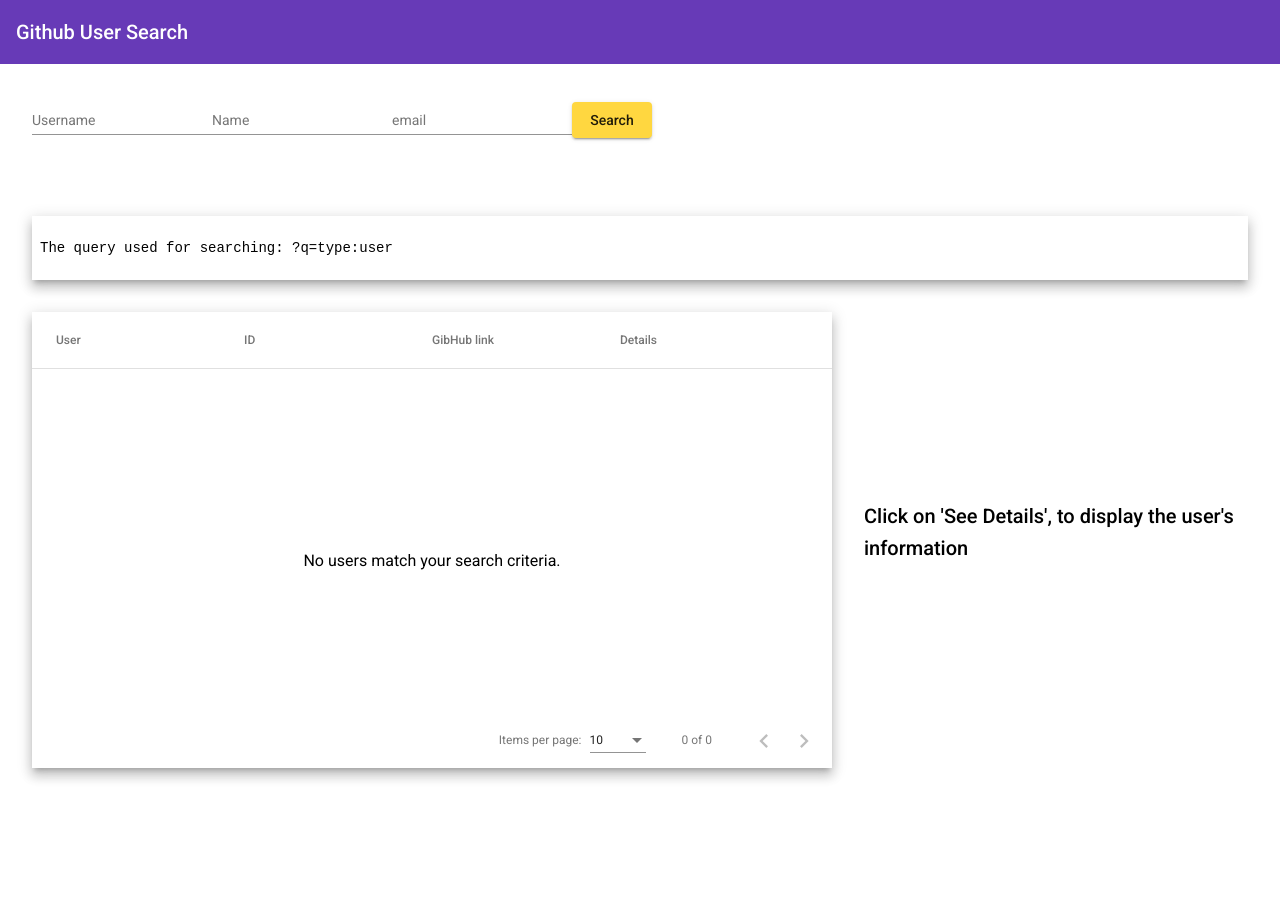
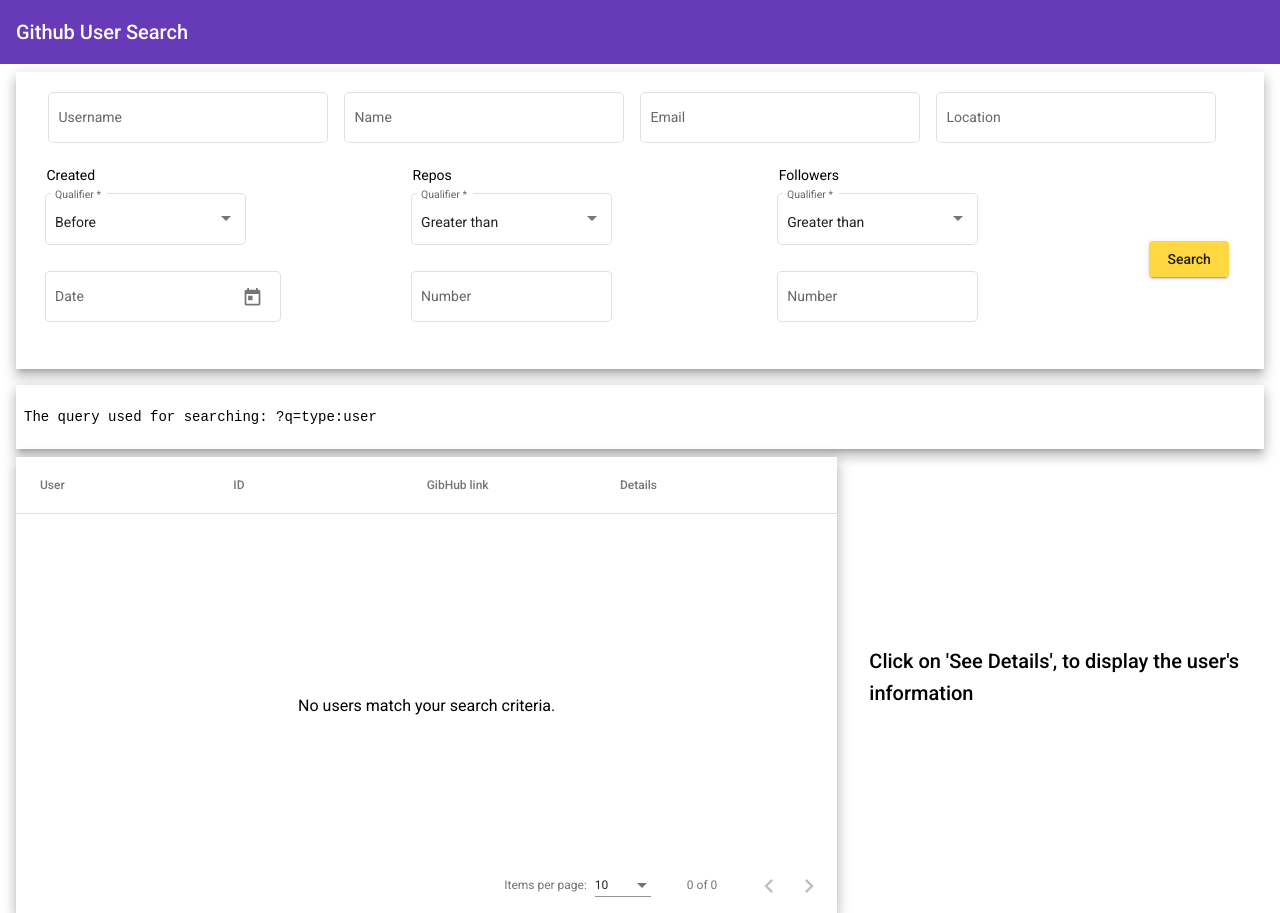
Before and after one commit to TapaiBalazs/github-search-api, an Angular app: page /search in a window 1280 px wide. Before the commit the page ends 800 px from the top, so only its background shows below. Built offline with nearby package versions, Linux system fonts and the light colour scheme.

Commit message:
Set up query builder and search form

```diff
--- a/apps/github-search/src/app/search/components/search-filter-form/search-filter-form.component.css
+++ b/apps/github-search/src/app/search/components/search-filter-form/search-filter-form.component.css
@@ -1,3 +1,41 @@
+.search-form {
+  display: flex;
+  flex-flow: row wrap;
+  padding: 1rem;
+}
+
+.second-row,
+.first-row {
+  display: flex;
+  flex: 1 1 auto;
+  justify-content: space-between;
+}
+
+.first-row {
+  padding: 0 1rem;
+}
+
+.first-row mat-form-field {
+  flex: 1 1 25%;
+  margin-right: 1rem;
+}
+
+.fieldset {
+  border: none;
+  flex: 2 2 30%;
+}
+
+.fieldset-input {
+  margin-right: 0.3rem;
+}
+
+.button-container {
+  display: flex;
+  flex: 1 1 10%;
+  justify-content: center;
+  align-items: center;
+}
+
 .search-button {
   width: 5rem;
 }
--- a/apps/github-search/src/app/search/components/search-filter-form/search-filter-form.component.html
+++ b/apps/github-search/src/app/search/components/search-filter-form/search-filter-form.component.html
@@ -1,19 +1,79 @@
-<form [formGroup]="form">
-  <mat-form-field>
+<form class="search-form mat-elevation-z8" [formGroup]="form">
+  <div class="first-row">
+    <mat-form-field appearance="outline">
       <mat-label>Username</mat-label>
       <input matInput type="text" formControlName="login" />
     </mat-form-field>
 
-  <mat-form-field>
+    <mat-form-field appearance="outline">
       <mat-label>Name</mat-label>
       <input matInput type="text" formControlName="name" />
     </mat-form-field>
 
-  <mat-form-field>
-    <mat-label>email</mat-label>
+    <mat-form-field appearance="outline">
+      <mat-label>Email</mat-label>
       <input matInput type="email" formControlName="email" />
     </mat-form-field>
 
+    <mat-form-field appearance="outline">
+      <mat-label>Location</mat-label>
+      <input matInput type="text" formControlName="location" />
+    </mat-form-field>
+  </div>
+  <div class="second-row">
+    <fieldset class="fieldset">
+      <legend>Created</legend>
+      <mat-form-field class="fieldset-input" appearance="outline">
+        <mat-label>Qualifier</mat-label>
+        <mat-select formControlName="createdQualifier">
+          <mat-option value="GT">After</mat-option>
+          <mat-option value="LT">Before</mat-option>
+        </mat-select>
+      </mat-form-field>
+
+      <mat-form-field class="fieldset-input" appearance="outline">
+        <mat-label>Date</mat-label>
+        <input matInput formControlName="created" [matDatepicker]="picker" />
+        <mat-datepicker-toggle matSuffix [for]="picker"></mat-datepicker-toggle>
+        <mat-datepicker #picker></mat-datepicker>
+      </mat-form-field>
+    </fieldset>
+
+    <fieldset class="fieldset">
+      <legend>Repos</legend>
+      <mat-form-field class="fieldset-input" appearance="outline">
+        <mat-label>Qualifier</mat-label>
+        <mat-select formControlName="repoQualifier">
+          <mat-option value="GT">Greater than</mat-option>
+          <mat-option value="LT">Less than</mat-option>
+        </mat-select>
+      </mat-form-field>
+
+      <mat-form-field class="fieldset-input" appearance="outline">
+        <mat-label>Number</mat-label>
+        <input matInput type="number" formControlName="repos" />
+      </mat-form-field>
+    </fieldset>
+
+    <fieldset class="fieldset">
+      <legend>Followers</legend>
+      <mat-form-field class="fieldset-input" appearance="outline">
+        <mat-label>Qualifier</mat-label>
+        <mat-select formControlName="followerQualifier">
+          <mat-option value="GTOE">Greater than or equals</mat-option>
+          <mat-option value="GT">Greater than</mat-option>
+          <mat-option value="LTOE">Less than or equals</mat-option>
+          <mat-option value="LT">Less than</mat-option>
+        </mat-select>
+      </mat-form-field>
+
+      <mat-form-field class="fieldset-input" appearance="outline">
+        <mat-label>Number</mat-label>
+        <input matInput type="number" formControlName="followers" />
+      </mat-form-field>
+    </fieldset>
+
+    <div class="button-container">
       <button
         mat-raised-button
         class="search-button"
@@ -23,4 +83,6 @@
         <ng-container *ngIf="!isSearchInProgress; else stop">Search</ng-container>
         <ng-template #stop>Stop</ng-template>
       </button>
+    </div>
+  </div>
 </form>
--- a/apps/github-search/src/app/search/components/search-filter-form/search-filter-form.component.ts
+++ b/apps/github-search/src/app/search/components/search-filter-form/search-filter-form.component.ts
@@ -1,5 +1,5 @@
 import { Component, EventEmitter, Input, OnDestroy, OnInit, Output } from '@angular/core';
-import { FormBuilder } from '@angular/forms';
+import { FormBuilder, Validators } from '@angular/forms';
 import { Subscription } from 'rxjs';
 import { startWith } from 'rxjs/operators';
 import { RawSearchForm } from '../../interfaces/search-form.interfaces';
@@ -23,6 +23,13 @@
     login: [''],
     name: [''],
     email: [''],
+    location: [''],
+    repos: [null],
+    repoQualifier: ['GT', Validators.required],
+    followers: [null],
+    followerQualifier: ['GT', Validators.required],
+    created: [null],
+    createdQualifier: ['LT', Validators.required],
   });
 
   constructor(private formBuilder: FormBuilder, private userSearchService: UserSearchService) {}
--- a/apps/github-search/src/app/search/components/search-page/search-page.component.css
+++ b/apps/github-search/src/app/search/components/search-page/search-page.component.css
@@ -8,25 +8,24 @@
     'messages messages'
     'list details';
   box-sizing: border-box;
-  padding: 1rem;
 }
 
 .search-filter {
-  padding: 1rem;
+  padding: 0.5rem 1rem;
   grid-area: form;
 }
 
 .results-table {
-  padding: 1rem;
+  padding: 0 1rem;
   grid-area: list;
 }
 
 .user-details {
   grid-area: details;
-  padding: 1rem;
+  padding: 0 1rem;
 }
 
 .messages {
   grid-area: messages;
-  padding: 1rem;
+  padding: 0.5rem 1rem;
 }
--- a/apps/github-search/src/app/search/components/user-detail/user-details.component.css
+++ b/apps/github-search/src/app/search/components/user-detail/user-details.component.css
@@ -20,3 +20,7 @@
   align-items: center;
   justify-content: center;
 }
+
+.view-on-github-link {
+  align-self: flex-end;
+}
--- a/apps/github-search/src/app/search/components/user-detail/user-details.component.html
+++ b/apps/github-search/src/app/search/components/user-detail/user-details.component.html
@@ -2,7 +2,7 @@
   <mat-card class="mat-elevation-z8">
     <mat-card-header>
       <mat-card-title>{{ user.name }}</mat-card-title>
-      <mat-card-subtitle>{{ user.login }}</mat-card-subtitle>
+      <mat-card-subtitle>{{ user.login }} joined {{ user.created_at | date }}</mat-card-subtitle>
       <mat-card-subtitle>Location: {{ user.location }}</mat-card-subtitle>
       <mat-card-subtitle>Company: {{ user.company }}</mat-card-subtitle>
     </mat-card-header>
@@ -14,22 +14,10 @@
           <p>
             Blog: <a [href]="user.blog" target="_blank">{{ user.blog }}</a>
           </p>
-          <p>
-            Following:
-            <a [href]="user.following_url" target="_blank">{{ user.following }}</a>
-          </p>
-          <p>
-            Followers:
-            <a [href]="user.followers_url" target="_blank">{{ user.followers }}</a>
-          </p>
-          <p>
-            Public gists:
-            <a [href]="user.gists_url" target="_blank">{{ user.public_gists }}</a>
-          </p>
-          <p>
-            Public repositories:
-            <a [href]="user.repos_url" target="_blank">{{ user.public_repos }}</a>
-          </p>
+          <p>Following: {{ user.following }}</p>
+          <p>Followers: {{ user.followers }}</p>
+          <p>Public gists: {{ user.public_gists }}</p>
+          <p>Public repositories: {{ user.public_repos }}</p>
         </div>
         <img class="user-avatar" [src]="user.avatar_url" [alt]="user.name + '\'s avatar'" />
       </div>
--- a/apps/github-search/src/app/search/interfaces/user-search.interfaces.ts
+++ b/apps/github-search/src/app/search/interfaces/user-search.interfaces.ts
@@ -37,4 +37,5 @@
   public_repos: number;
   company: string;
   location: string;
+  created_at: string;
 }
--- a/apps/github-search/src/app/search/utils/query-builder.util.ts
+++ b/apps/github-search/src/app/search/utils/query-builder.util.ts
@@ -5,23 +5,75 @@
 export function buildQuery(): (s$: Observable<RawSearchForm>) => Observable<string> {
   return (s$) =>
     s$.pipe(
-      map((queryBase: RawSearchForm) => {
-        let query = '';
-        if (!queryBase) {
-          return query;
-        }
-        query += '?q=type:user';
-        if (queryBase.login) {
-          query += `+${queryBase.login} in:login`;
-        }
-        if (queryBase.email) {
-          query += `+${queryBase.email} in:email`;
-        }
-        if (queryBase.name) {
-          query += `+${queryBase.name} in:name`;
-        }
-
-        return query;
-      })
+      map((queryBase: RawSearchForm) =>
+        new QueryBuilderUtil(queryBase)
+          .withSimpleProperties(['login', 'email', 'name'])
+          .withRepos()
+          .withLocation()
+          .withFollowers()
+          .withCreatedDate()
+          .getQuery()
+      )
     );
 }
+
+const QUALIFIERS = new Map().set('GT', '>').set('GTOE', '>=').set('LT', '<').set('LTOE', '<=');
+
+class QueryBuilderUtil {
+  private query = '?q=type:user';
+
+  constructor(private queryBase: RawSearchForm) {}
+
+  getQuery(): string {
+    return this.query;
+  }
+
+  withSimpleProperties(properties: string[]): QueryBuilderUtil {
+    if (!this.queryBase) {
+      return this;
+    } else {
+      return properties.reduce((builder: QueryBuilderUtil, current: string) => {
+        return builder.withSimpleQuery(current);
+      }, this);
+    }
+  }
+
+  withRepos(): QueryBuilderUtil {
+    if (this.queryBase?.repos) {
+      const qualifier = QUALIFIERS.get(this.queryBase.repoQualifier);
+      this.query += `+repos:${qualifier}${this.queryBase.repos}`;
+    }
+    return this;
+  }
+
+  withFollowers(): QueryBuilderUtil {
+    if (this.queryBase?.followers) {
+      const qualifier = QUALIFIERS.get(this.queryBase.followerQualifier);
+      this.query += `+followers:${qualifier}${this.queryBase.followers}`;
+    }
+    return this;
+  }
+
+  withLocation(): QueryBuilderUtil {
+    if (this.queryBase?.location) {
+      this.query += `+location:${this.queryBase.location}`;
+    }
+    return this;
+  }
+
+  withCreatedDate(): QueryBuilderUtil {
+    if (this.queryBase?.created) {
+      const qualifier = QUALIFIERS.get(this.queryBase.createdQualifier);
+      const date = this.queryBase.created.toISOString().substr(0, 10);
+      this.query += `+created:${qualifier}${date}`;
+    }
+    return this;
+  }
+
+  private withSimpleQuery(propertyName: string): QueryBuilderUtil {
+    if (this.queryBase[propertyName]) {
+      this.query += `+${this.queryBase[propertyName]} in:${propertyName}`;
+    }
+    return this;
+  }
+}
--- a/package.json
+++ b/package.json
@@ -68,6 +68,7 @@
     "jest": "26.2.2",
     "jest-preset-angular": "8.3.1",
     "prettier": "2.0.4",
+    "rxjs-marbles": "^6.0.1",
     "ts-jest": "26.4.0",
     "ts-node": "~7.0.0",
     "tslint": "~6.0.0",
```
Also changed, not shown: apps/github-search/src/app/search/interfaces/search-form.interfaces.ts (+7 -0 lines), apps/github-search/src/app/search/search.module.ts (+10 -4 lines), 2 other files (tests, documents, lock files or other folders). Lines whose indentation alone changed are shown as unchanged.
